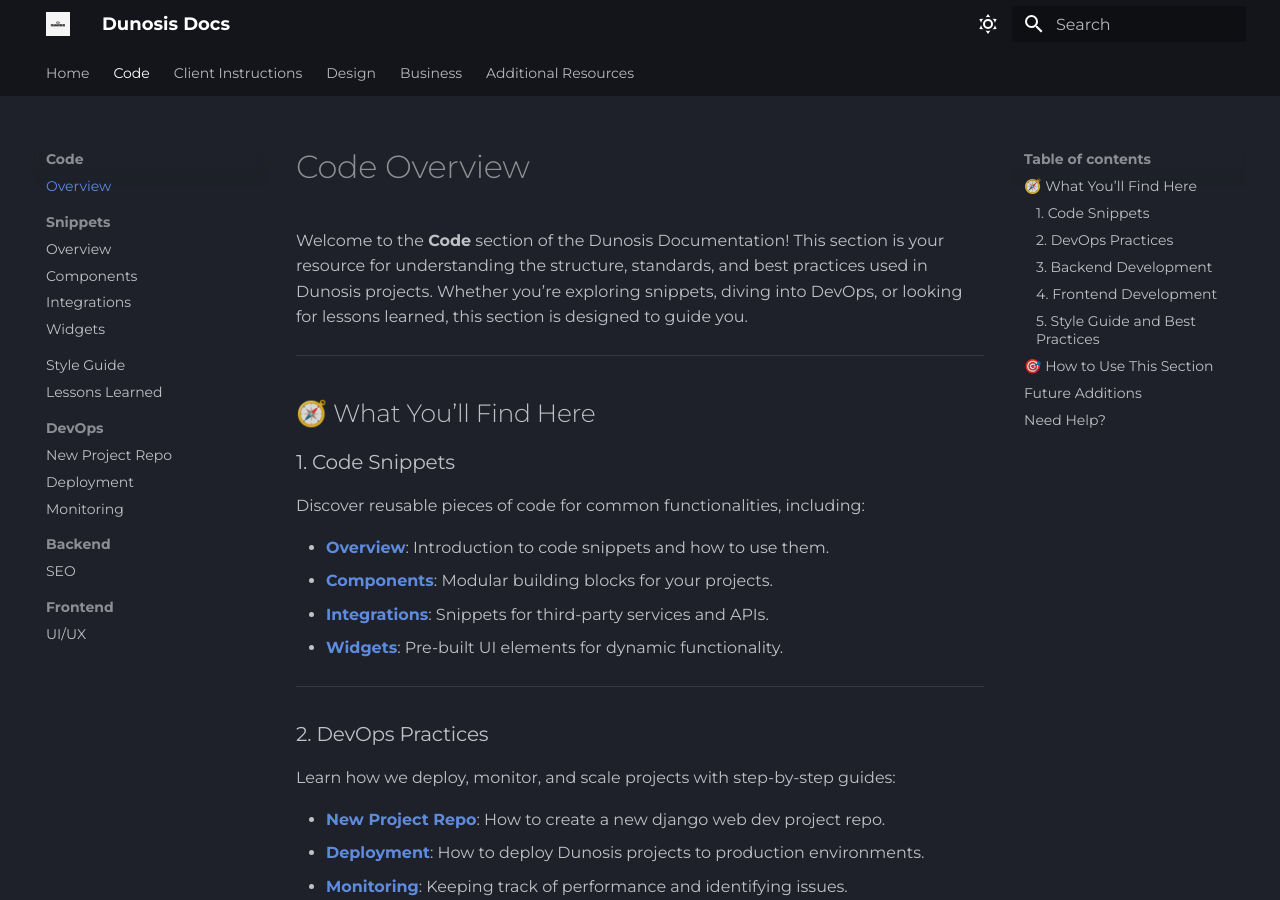
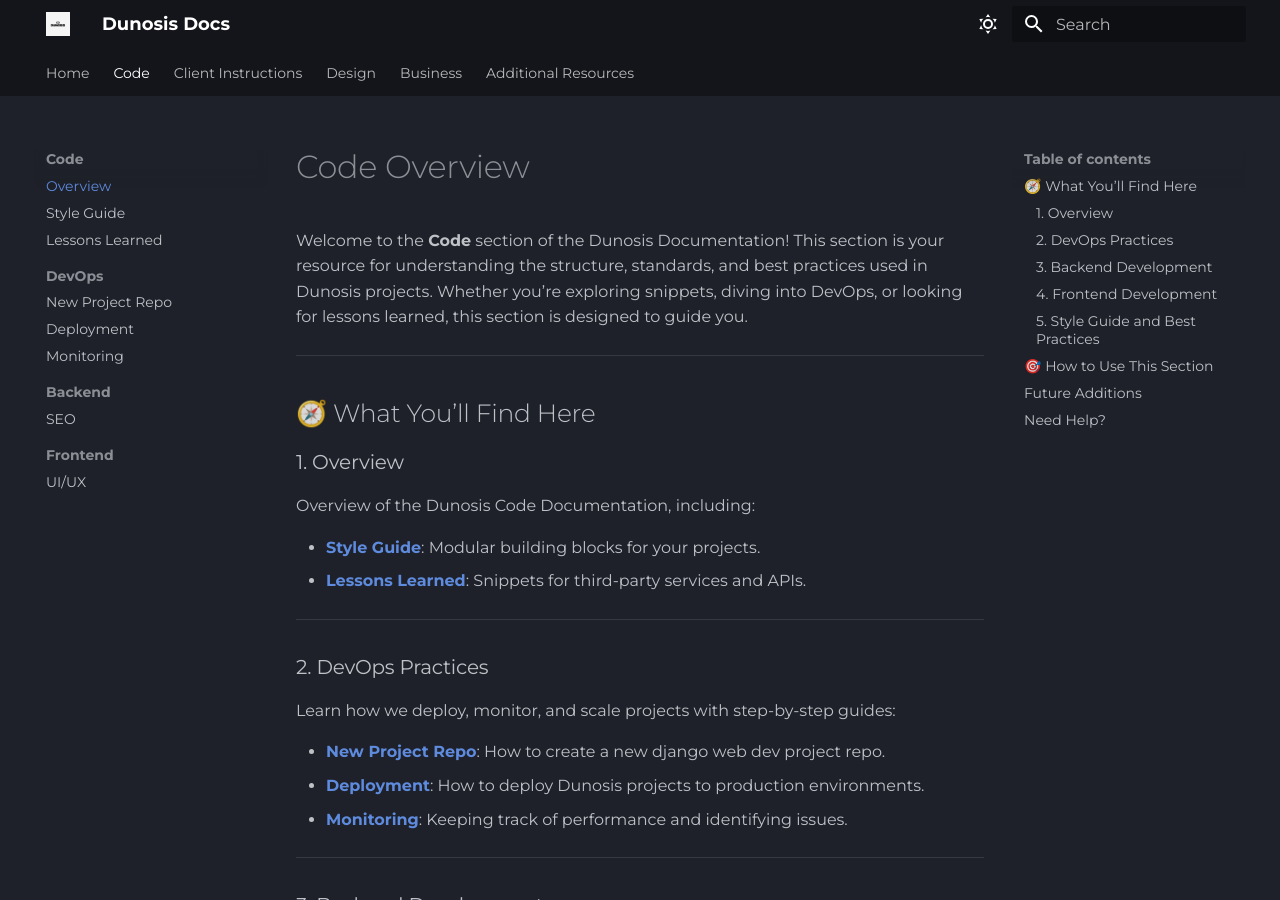
Before and after one commit to wesordonez/dunosis-web-docs, an MkDocs documentation site: the page built from docs/code/code-overview.md, in a window 1280 px wide and 900 px high. Built offline with MkDocs 1.6.1 and Material for MkDocs 9.7.7, drawn with Linux system fonts in a browser that asks for light colours.

Commit message:
init commit, removed unneccessary snippets sections and links, updated code overview file, removed under construction warningn on deployment doc

```diff
--- a/docs/code/code-overview.md
+++ b/docs/code/code-overview.md
@@ -6,13 +6,11 @@ Welcome to the **Code** section of the Dunosis Documentation! This section is yo
 
 ## 🧭 What You’ll Find Here
 
-### 1. Code Snippets
-Discover reusable pieces of code for common functionalities, including:
+### 1. Overview
+Overview of the Dunosis Code Documentation, including:
 
-- **[Overview](snippets/snippets-overview.md)**: Introduction to code snippets and how to use them.
-- **[Components](snippets/components.md)**: Modular building blocks for your projects.
-- **[Integrations](snippets/integrations.md)**: Snippets for third-party services and APIs.
-- **[Widgets](snippets/widgets.md)**: Pre-built UI elements for dynamic functionality.
+- **[Style Guide](snippets/components.md)**: Modular building blocks for your projects.
+- **[Lessons Learned](snippets/integrations.md)**: Snippets for third-party services and APIs.
 
 ---
 
--- a/mkdocs.yml
+++ b/mkdocs.yml
@@ -61,11 +61,6 @@ nav:
     - FAQ: home/faq.md
   - Code:
     - Overview: code/code-overview.md
-    - Snippets:
-      - Overview: code/snippets/snippets-overview.md
-      - Components: code/snippets/components.md
-      - Integrations: code/snippets/integrations.md
-      - Widgets: code/snippets/widgets.md
     - Style Guide: code/style-guide.md
     - Lessons Learned: code/lessons-learned.md
     - DevOps:
```
Also changed, not shown: docs/code/devops/deployment.md (+0 -4 lines), docs/code/snippets/components.md (deleted, +0 -5 lines), docs/code/snippets/integrations.md (deleted, +0 -5 lines), docs/code/snippets/snippets-overview.md (deleted, +0 -141 lines), docs/code/snippets/widgets.md (deleted, +0 -5 lines), docs/index.md (+0 -5 lines).
